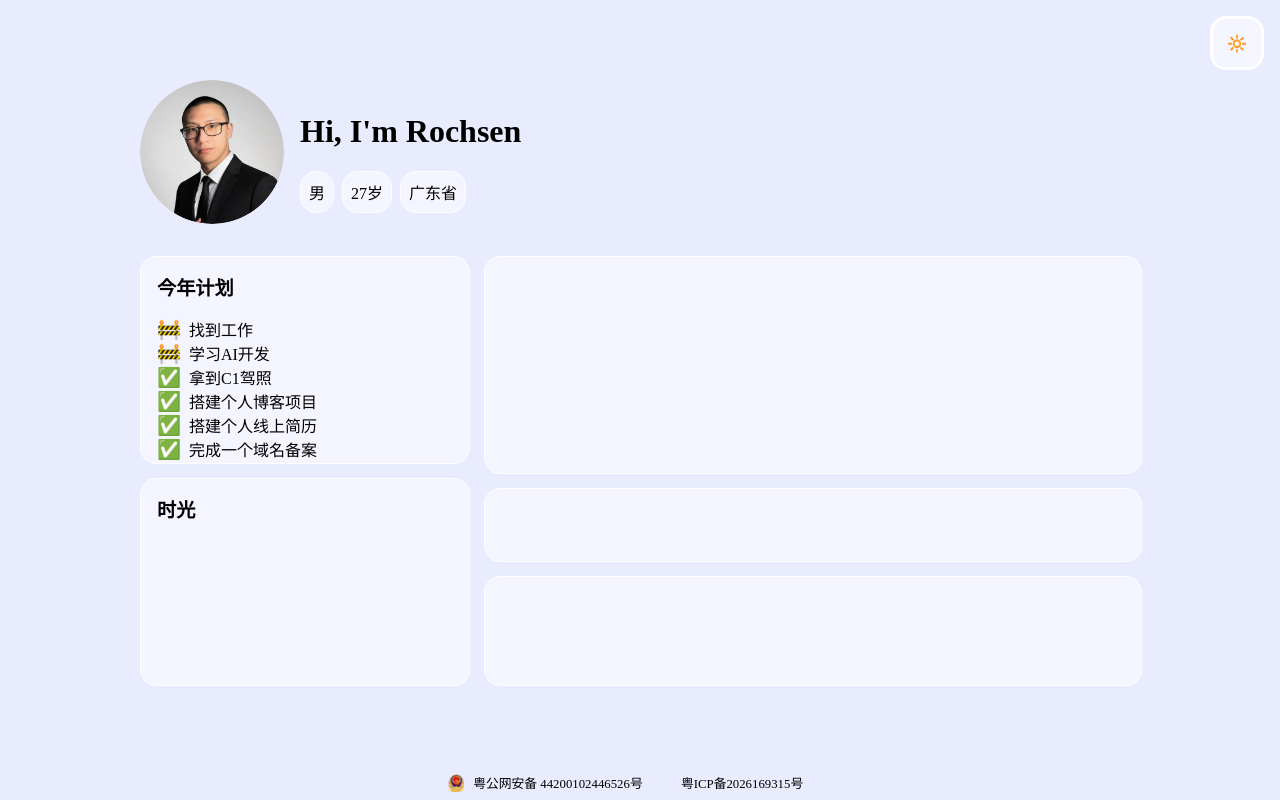
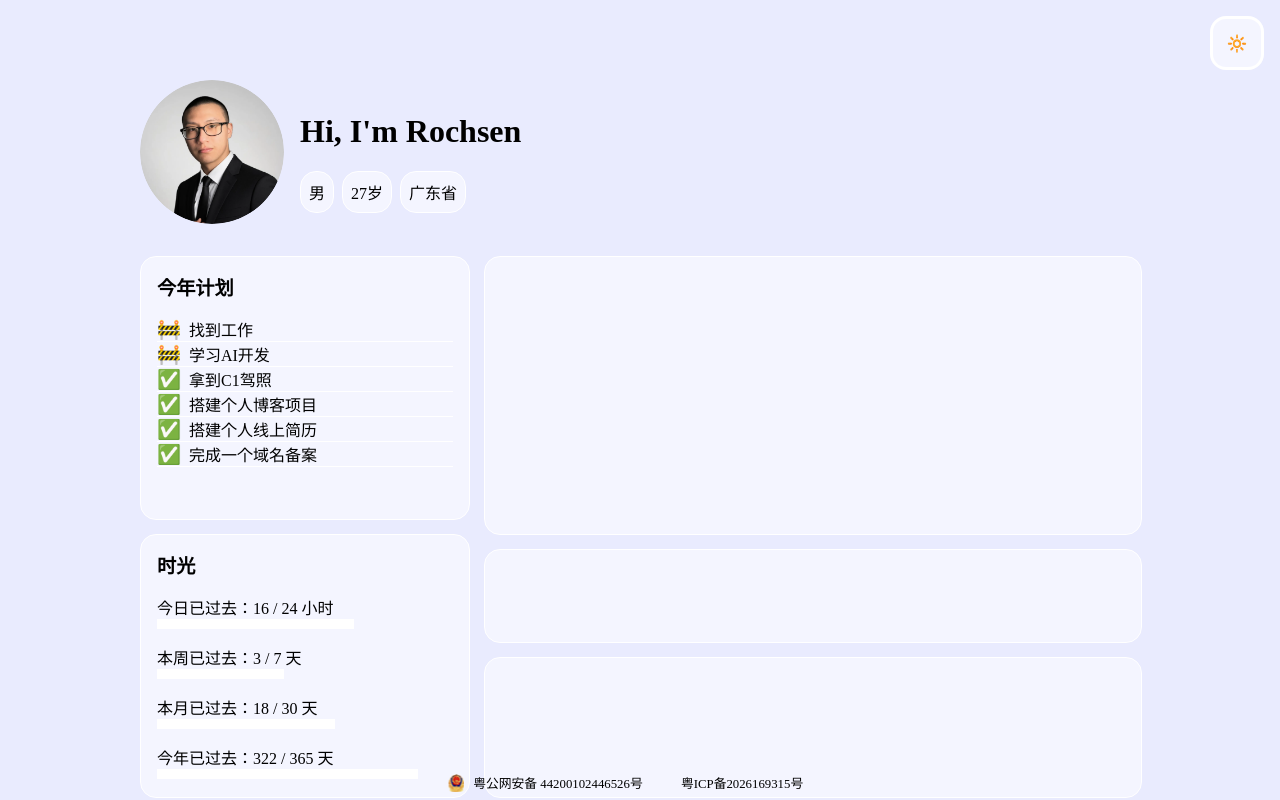
Before and after one commit to Rochsen/rochsen-homepage, a Vue app: page / in a window 1280 px wide. Built offline with nearby package versions, Linux system fonts and the light colour scheme.

Commit message:
feat: 更新计划项结构，调整状态显示逻辑，优化样式

```diff
--- a/src/data/plan.json
+++ b/src/data/plan.json
@@ -1,28 +1,28 @@
 {
   "todoList": [
     {
-      "item": "找到工作",
-      "status": "进行中"
+      "detail": "找到工作",
+      "status": false
     },
     {
-      "item": "学习AI开发",
-      "status": "进行中"
+      "detail": "学习AI开发",
+      "status": false
     },
     {
-      "item": "拿到C1驾照",
-      "status": "已完成"
+      "detail": "拿到C1驾照",
+      "status": true
     },
     {
-      "item": "搭建个人博客项目",
-      "status": "已完成"
+      "detail": "搭建个人博客项目",
+      "status": true
     },
     {
-      "item": "搭建个人线上简历",
-      "status": "已完成"
+      "detail": "搭建个人线上简历",
+      "status": true
     },
     {
-      "item": "完成一个域名备案",
-      "status": "已完成"
+      "detail": "完成一个域名备案",
+      "status": true
     }
   ]
 }
--- a/src/views/Center.vue
+++ b/src/views/Center.vue
@@ -8,10 +8,10 @@
                 <div class="title-icon"></div>
             </div>
             <div class="card-content">
-          <div v-for="item in PlanList" :key="item.item" class="plan-item">
-            <div class="plan-item-status" v-if="item.status == '已完成'">✅</div>
-            <div class="plan-item-status" v-if="item.status == '进行中'">🚧</div>
-            <span class="plan-item-title">{{ item.item }}</span>
+                <div v-for="item in PlanList" :key="item.detail" class="plan-item">
+                    <div class="plan-item-status" v-if="item.status">✅</div>
+                    <div class="plan-item-status" v-else>🚧</div>
+                    <span class="plan-item-detail">{{ item.detail }}</span>
                 </div>
             </div>
         </div>
@@ -22,7 +22,24 @@
                 <span class="card-title">时光</span>
                 <div class="title-icon"></div>
             </div>
-        <div class="card-content"></div>
+            <div class="card-content">
+                <div class="time-item">
+                    <span>今日已过去：{{ todayHours }} / 24 小时</span>
+                    <div class="time-item-progress" :style="{ width: `${todayHours / 24 * 100}%` }"></div>
+                </div>
+                <div class="time-item">
+                    <span>本周已过去：{{ weekDays }} / 7 天</span>
+                    <div class="time-item-progress" :style="{ width: `${weekDays / 7 * 100}%` }"></div>
+                </div>
+                <div class="time-item">
+                    <span>本月已过去：{{ monthDays }} / {{ monthTotal }} 天</span>
+                    <div class="time-item-progress" :style="{ width: `${(monthDays / monthTotal) * 100}%` }"></div>
+                </div>
+                <div class="time-item">
+                    <span>今年已过去：{{ yearDays }} / {{ yearTotal }} 天</span>
+                    <div class="time-item-progress" :style="{ width: `${(yearDays / yearTotal) * 100}%` }"></div>
+                </div>
+            </div>
         </div>
     </div>
     <div class="right-part">
@@ -41,6 +58,23 @@ import { ConfigData } from '@/data/config'
 
 // 今年计划列表
 const PlanList = ConfigData.plan.todoList
+
+// 今日已过去的小时数
+const todayHours = new Date().getHours()
+// 本周已过去的天数
+const weekDays = new Date().getDay()
+// 本月已过去的天数
+const monthDays = new Date().getDate()
+// 今年已过去的天数（含今天），总天数按平年 365、闰年 366
+const now = new Date()
+
+// 本月总天数：下个月第 0 天就是本月最后一天
+const monthTotal = new Date(now.getFullYear(), now.getMonth() + 1, 0).getDate()
+
+const yearStart = new Date(now.getFullYear(), 0, 1)
+const yearDays = Math.floor((now.getTime() - yearStart.getTime()) / (24 * 60 * 60 * 1000)) + 1
+const yearTotal = new Date(now.getFullYear(), 1, 29).getMonth() === 1 ? 366 : 365
+
 </script>
 
 <style>
@@ -52,6 +86,7 @@ const PlanList = ConfigData.plan.todoList
     height: 50vh;
     width: 100%;
     margin-top: 2rem;
+    color: var(--text-color);
 }
 
 /* 左半边 */
@@ -104,6 +139,7 @@ const PlanList = ConfigData.plan.todoList
 .plan-item {
     display: flex;
     align-items: center;
+    border-bottom: 1px solid var(--card-border-color);
 
     & .plan-item-status {
         font-size: 1.2rem;
@@ -111,6 +147,20 @@ const PlanList = ConfigData.plan.todoList
         margin-right: .5rem;
     }
 }
+
+/* 时光块 */
+.time-item {
+    width: 100%;
+    margin-bottom: 1rem;
+
+    .time-item-progress {
+        height: 10px;
+        background: var(--card-border-color);
+        transition: width 0.3s ease-in-out;
+    }
+}
+
+
 
 /* 响应式尺寸 */
 /* 窄屏改为上下排列，高度仍随视口变化 */
--- a/src/views/Header.vue
+++ b/src/views/Header.vue
@@ -22,6 +22,7 @@ import { ConfigData } from '@/data/config'
 .header {
   display: flex;
   align-items: center;
+  color: var(--text-color);
 }
 
 .say-hello {
```
Lines whose indentation alone changed are shown as unchanged.
